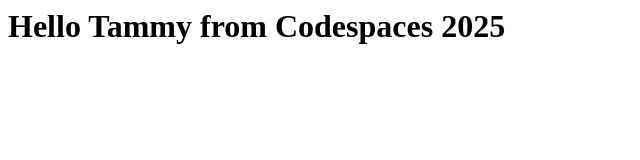
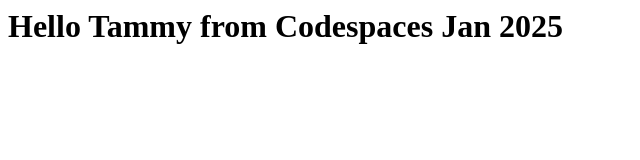
Before and after one commit to tammybaudisch/skills-code-with-codespaces, a plain HTML site: page index.html in a window 1280 px wide. Shown: the whole page, without its empty margins (0-640 px from the left). Drawn offline with Linux system fonts and the light colour scheme.

Commit message:
Adding hello from the codespace!

```diff
--- a/index.html
+++ b/index.html
@@ -1,3 +1,3 @@
 <html>
-  <h1>Hello Tammy from Codespaces 2025</h1>
+  <h1>Hello Tammy from Codespaces Jan 2025</h1>
 </html>
```
Also changed, not shown: 1 other file.
